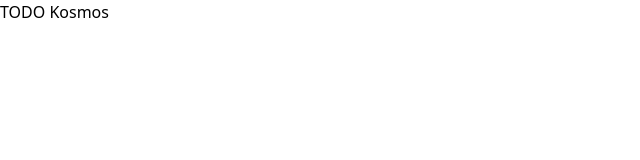
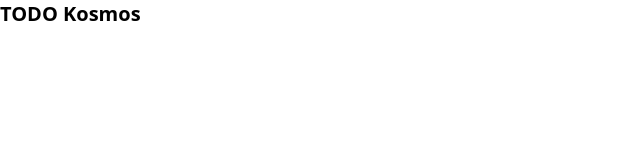
Before and after one commit to neitoo/todokosmos, a React (Create React App) app: page / in a window 1280 px wide. Shown: the top 160 px of the page, without its empty margins (0-640 px from the left). Built offline with nearby package versions, Linux system fonts and the light colour scheme.

Commit message:
тест

```diff
--- a/package.json
+++ b/package.json
@@ -1,5 +1,5 @@
 {
-  "homepages": "https://neitoo.github.io/todokosmos",
+  "homepages": "https://neitoo.github.io/todokosmos/",
   "name": "todokosmos",
   "version": "0.1.0",
   "private": true,
--- a/src/App.js
+++ b/src/App.js
@@ -3,7 +3,7 @@
 function App() {
   return (
     <>
-      <h1>
+      <h1 className='text-xl font-bold'>
         TODO Kosmos
       </h1>
     </>
```
